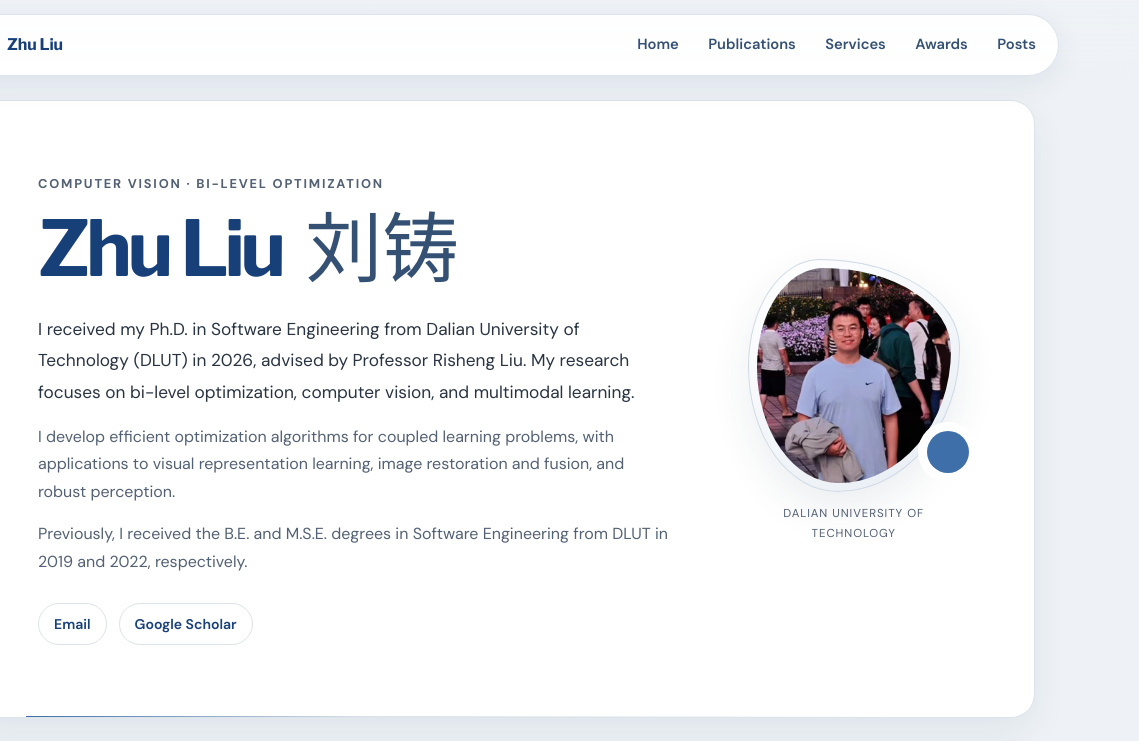
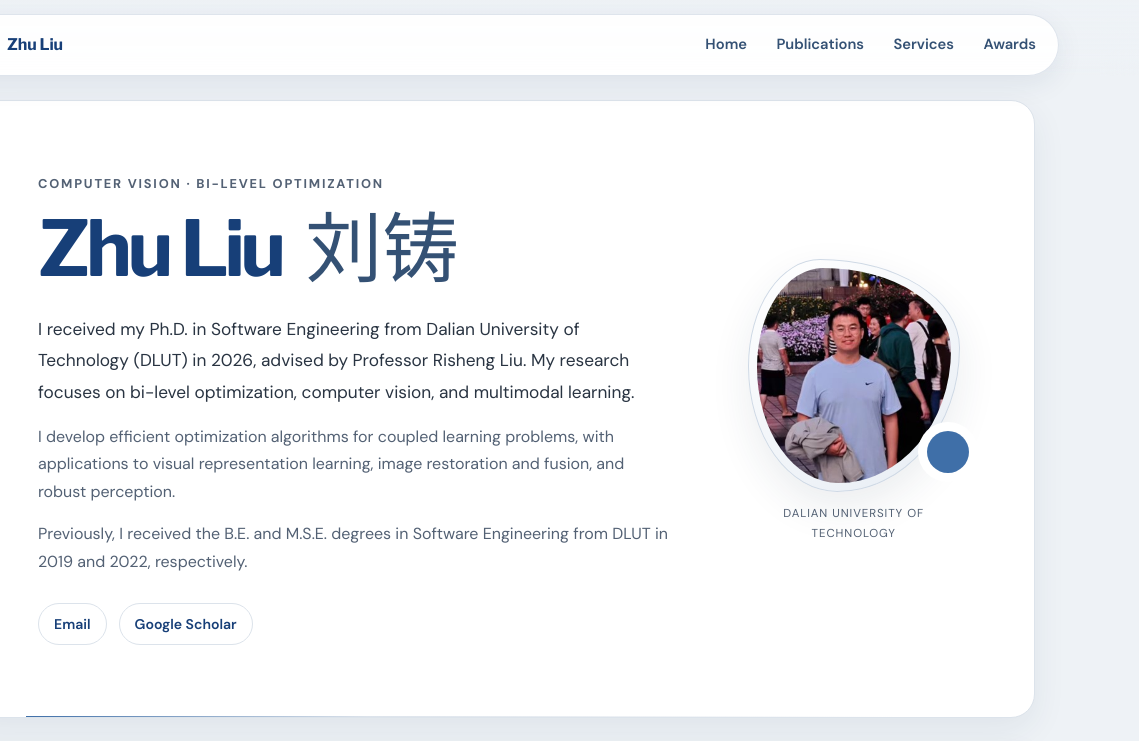
Before and after one commit to LiuZhu-CV/liuzhu-cv.github.io, a plain HTML site: page index.html in a window 1280 px wide. Shown: the top 741 px of the page, 141-1280 px from the left. Drawn offline with nearby package versions, Linux system fonts and the light colour scheme; a web font is replaced by a local one.

Commit message:
Update index.html

```diff
--- a/index.html
+++ b/index.html
@@ -43,7 +43,7 @@
                 <a href="#publications">Publications</a>
                 <a href="#services">Services</a>
                 <a href="#awards">Awards</a>
-                <a href="posts.html">Posts</a>
+                <!-- <a href="posts.html">Posts</a> -->
             </div>
         </nav>
     </header>
```
